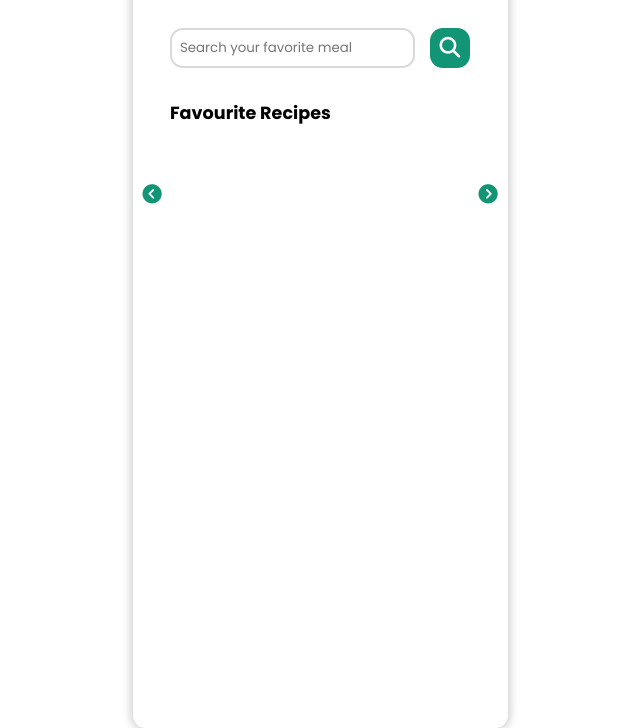
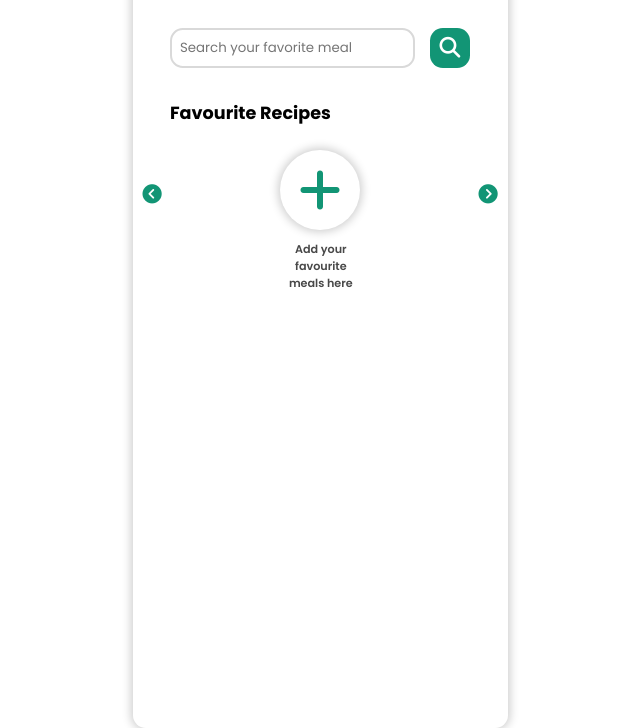
Before and after one commit to Fimigaf/Recipes4U, a plain HTML site: page index.html in a window 1280 px wide. Shown: the part 84-812 px from the top of the page, without its empty margins (320-960 px from the left). Drawn offline with Linux system fonts and the light colour scheme; no server answers.

Commit message:
added default favourite functionality

```diff
--- a/script.js
+++ b/script.js
@@ -187,9 +187,9 @@ async function renderFavMeals() {
 
     const favMeals = LSGetMeals();
 
-    if(favMeals.length){
+    if (favMeals.length === 0) {
 
-        favMealsEl.innerHTML = '';
+       renderDefault();
     }
 
     for(let i = 0; i < favMeals.length; i++){
@@ -197,6 +197,21 @@ async function renderFavMeals() {
         const meal = await getMealById(favMeals[i]);
         renderNewFavMeal(meal);
     }
+}
+
+function renderDefault() {
+
+    const defaultEl = document.createElement('li');
+    defaultEl.classList.add('default');
+    defaultEl.innerHTML = `
+    <div class="frame">
+        <i class="fa-solid fa-plus"></i>
+    </div>
+    <p class="default-desc">Add your favourite meals here</p>`;
+
+    defaultEl.addEventListener('click', () => searchFieldEl.focus());
+
+    favMealsEl.appendChild(defaultEl);
 }
 
 function renderNewFavMeal(meal) {
@@ -208,6 +223,11 @@ function renderNewFavMeal(meal) {
     <button class="rem-btn"><i class="fa-solid fa-xmark"></i></button>
     <img class="fav-meal-img" src="${meal.strMealThumb}">
     <p class="fav-meal-desc elipsis">${meal.strMeal}</p>`;
+
+    if(LSGetMeals().length === 0) {
+
+        favMealsEl.innerHTML = '';
+    }
 
     favMealsEl.appendChild(favMealEl);
 
@@ -237,6 +257,11 @@ function removeFavMeal(meal) {
 
     removeMealLS(meal.idMeal)
     const favMealEl = document.getElementById(meal.idMeal);
+
+    if(LSGetMeals().length === 0) {
+
+        renderDefault();
+    }
 
     if(scrollAmount * (favMealsEl.querySelectorAll('.fav-meal').length / 3) <= -currentScrollPos) {
         if(favMealsEl.children.length % 3 === 1) {
--- a/style.css
+++ b/style.css
@@ -237,6 +237,7 @@ header .search-bar .search-button:hover {
     align-items: center;
     justify-content: flex-start;
     transition: 300ms all ease-out;
+    min-width: 100%;
 }
 
 .fav-meals .fav-meal {
@@ -245,9 +246,49 @@ header .search-bar .search-button:hover {
     height: 7rem;
     width: 5rem;
     min-width: 5rem;
-    border-radius: 0.3rem;
     margin: 0 0 0 2.05rem;
     cursor: pointer;
+}
+
+.fav-meals .default {
+
+    position: absolute;
+    top: 50%;
+    left: 50%;
+    transform: translate(-50%, -50%);
+    height: 7rem;
+    width: 5rem;
+    min-width: 5rem;
+    cursor: pointer;
+}
+
+.fav-meals .default .frame {
+
+    display: flex;
+    justify-content: center;
+    align-items: center;
+    width: 100%;
+    height: 5rem;
+    border-radius: 100%;
+    color:  rgba(18, 149, 117, 1);
+    font-size: 3rem;
+    box-shadow: 0px 0px 10px 2px rgba(0, 0, 0, 0.2);
+}
+
+.fav-meals .default .default-desc {
+
+    position: absolute;
+    font-size: 0.7rem;
+    top: 5.5rem;
+    left: -0.15rem;
+    right: 0rem;
+    margin: 0rem;
+    padding: 0.2rem;
+    width: 100%;
+    max-height: 60%;
+    text-align: center;
+    color: rgba(72, 72, 72, 1);
+    font-weight: 600;
 }
 
 .fav-meals .fav-meal .rem-btn {
```
Also changed, not shown: index.html (line endings or trailing spaces).
